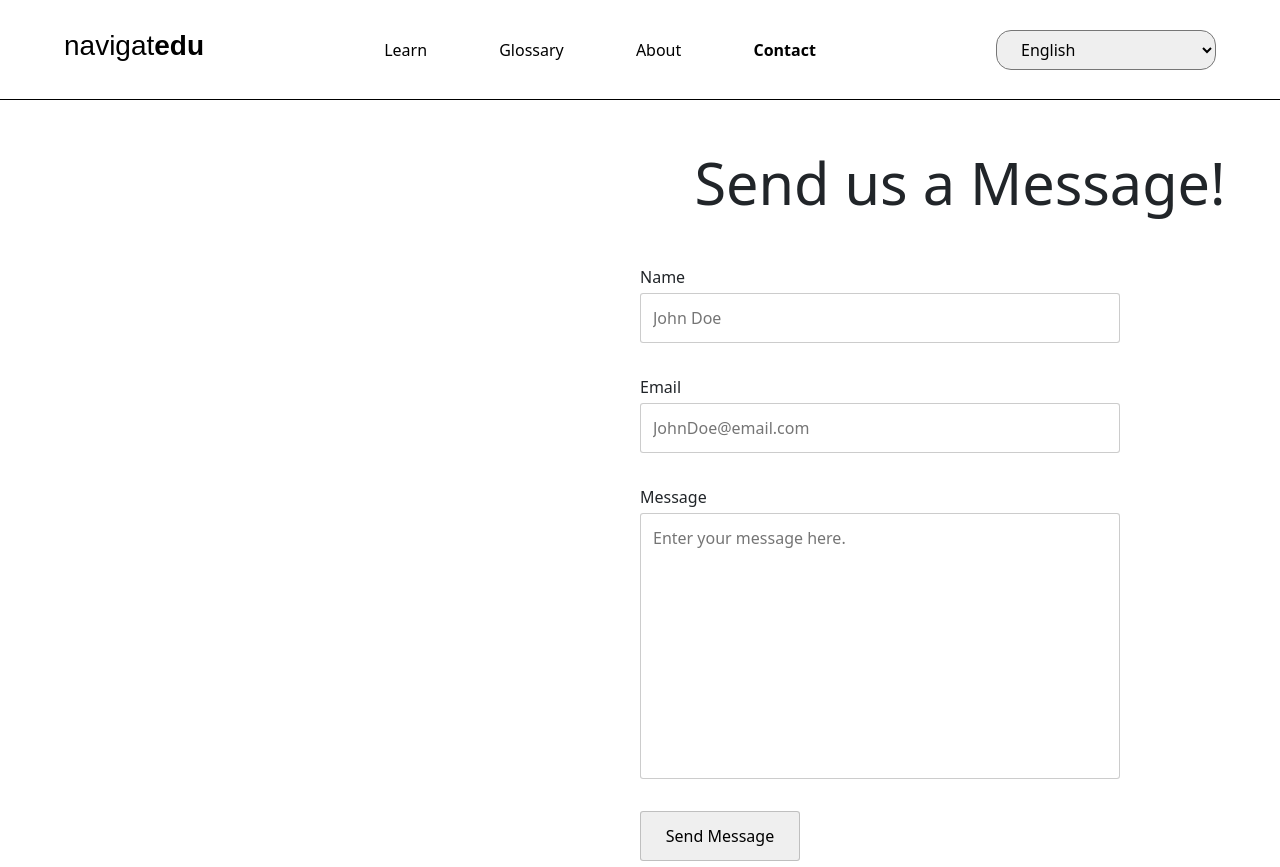
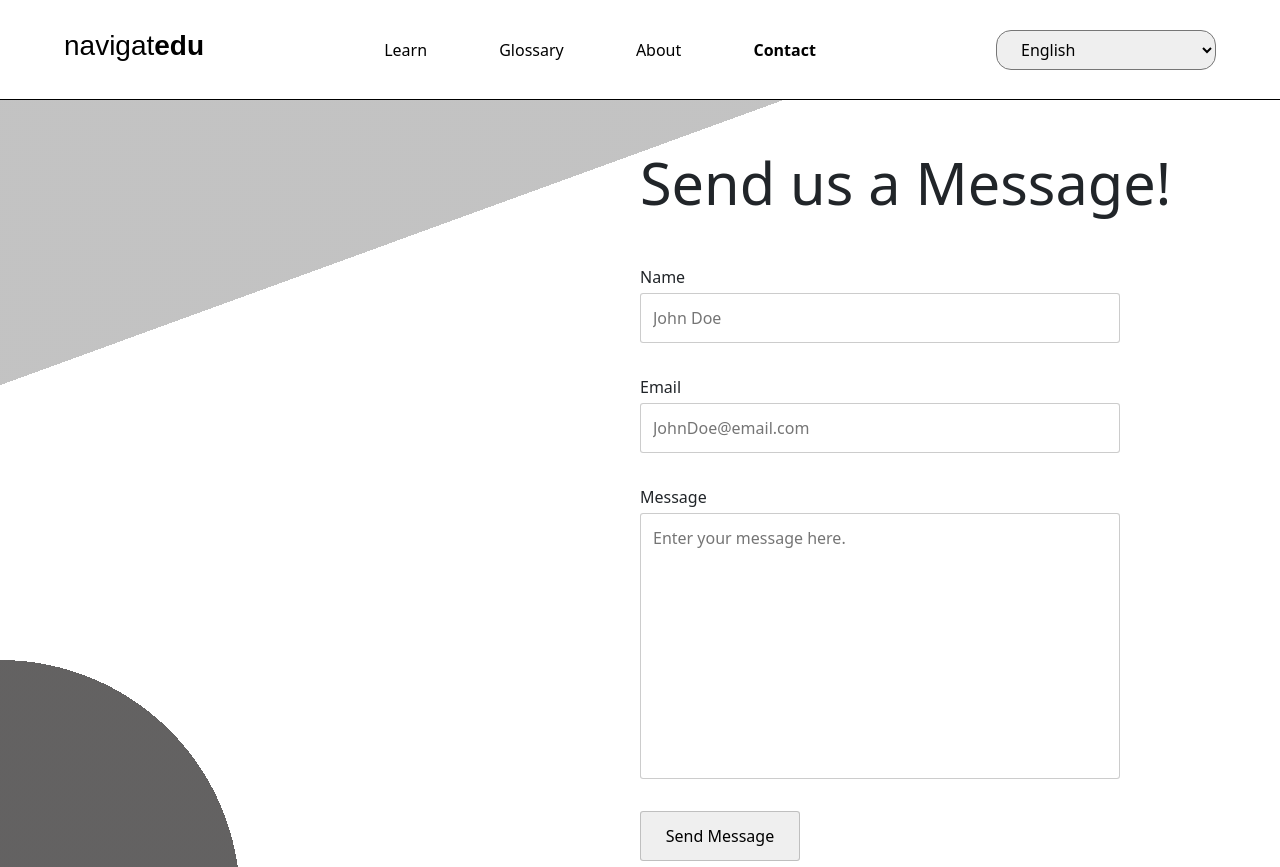
Before and after one commit to qingge-yu/hackathon-frontend, a React (Create React App) app: page /contact in a window 1280 px wide. Shown: the top 867 px of the page. Built offline with nearby package versions, Linux system fonts and the light colour scheme; no server answers.

Commit message:
complete: finished contact page layout

```diff
--- a/src/pages/ContactPage/ContactPage.css
+++ b/src/pages/ContactPage/ContactPage.css
@@ -90,6 +90,7 @@ html, body {
 h1 {
     margin: 3rem 0;
     font-size: clamp(2rem, 4.5vw, 4rem);
+    text-align: left;
 }
 
 input[type=button] {
@@ -100,6 +101,8 @@ input[type=button] {
     display: grid;
     grid-template-columns: 1fr 1fr;
     height: 60rem;
+    background: radial-gradient(circle, #1c1a1aaf 30%, transparent 20%) -40rem 20rem no-repeat,
+    linear-gradient(-20deg, transparent 80%, #87878780 10%);
 }
 
 .form-container {
```
